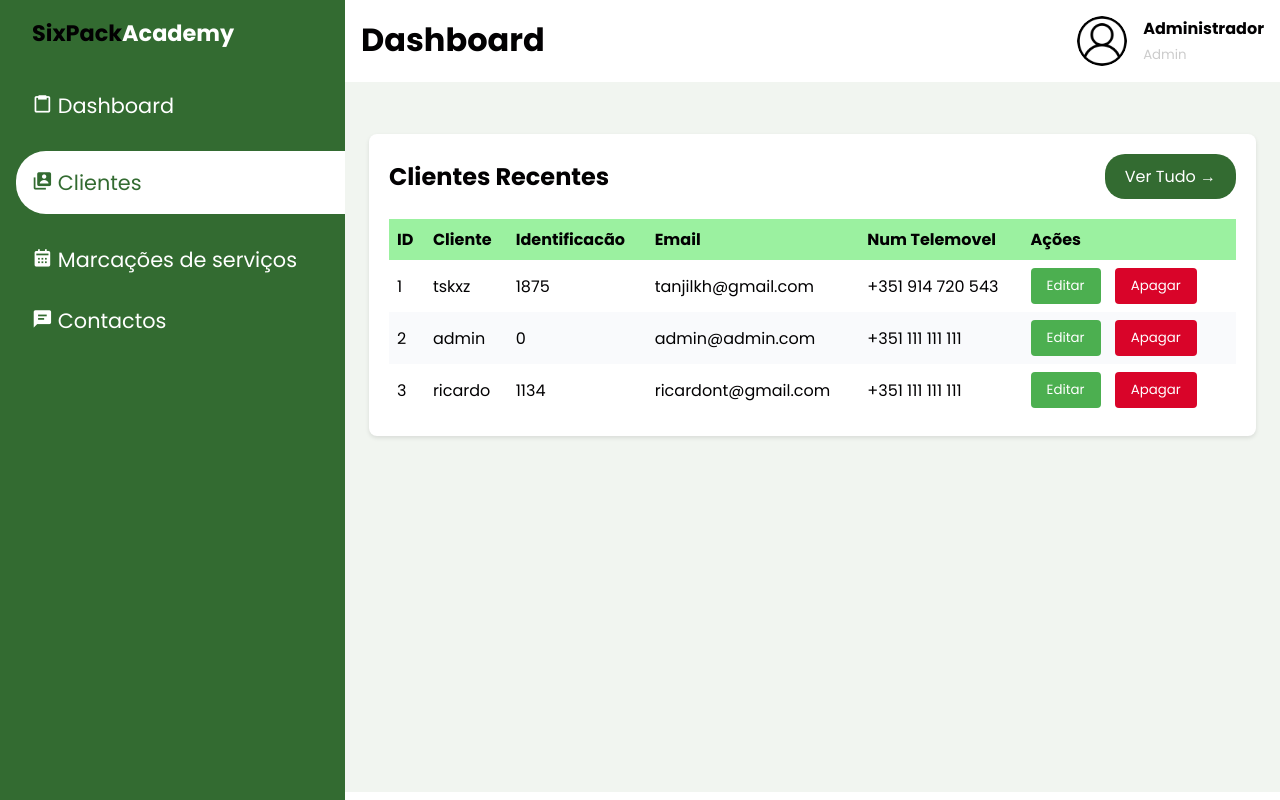
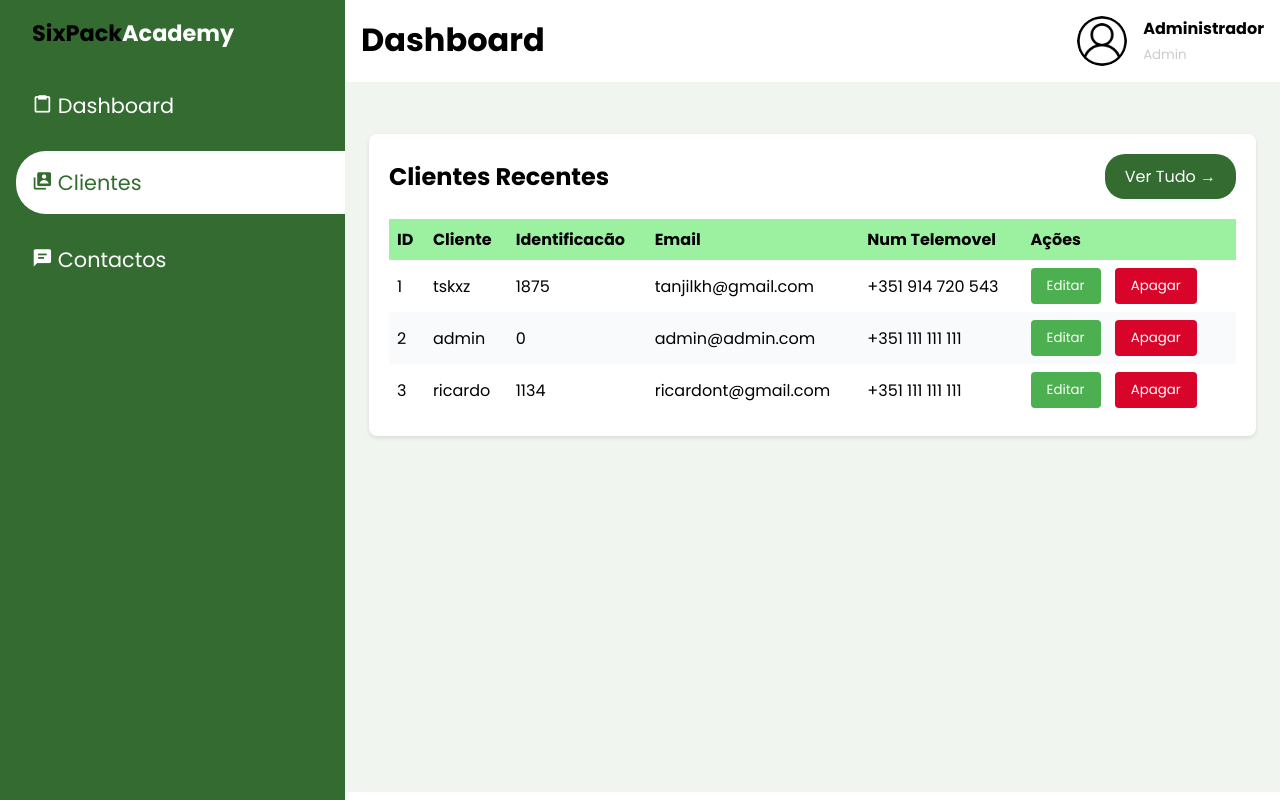
Before and after one commit to sixpackacademy/experimental_view6p, a PHP site: page /dashboard/clientes.php in a window 1280 px wide. Run offline with PHP 8.4, Linux system fonts and the light colour scheme; a user stored in the database is signed in; data comes from the database, SQL or seed files in the repository.

Commit message:
Update clientes.php

```diff
--- a/dashboard/clientes.php
+++ b/dashboard/clientes.php
@@ -40,16 +40,14 @@ if ($role == 1) {
         <div class="sidebar-menu">
             <ul>
                 <li>
-                    <a href="#" class="" id="dashboard"><i class='bx bx-clipboard'></i><span>Dashboard</span></a>
+                    <a href="/dashboard" class="" id="dashboard"><i class='bx bx-clipboard'></i><span>Dashboard</span></a>
                 </li>
                 <li>
-                    <a href="#" class="active" id="accounts"><i class='bx bxs-user-account'></i><span>Clientes</span></a>
+                    <a href="/dashboard/clientes.php" class="active" id="accounts"><i class='bx bxs-user-account'></i><span>Clientes</span></a>
                 </li>
+
                 <li>
-                    <a href="#" class="" id="reserve"><i class='bx bxs-calendar'></i><span>Marcações de serviços</span></a>
-                </li>
-                <li>
-                    <a href="#" class="" id="reviews"><i class='bx bxs-comment-detail'></i><span>Contactos</span></a>
+                    <a href="/dashboard/contactos.php" class="" id="reviews"><i class='bx bxs-comment-detail'></i><span>Contactos</span></a>
                 </li>
             </ul>
         </div>
```
